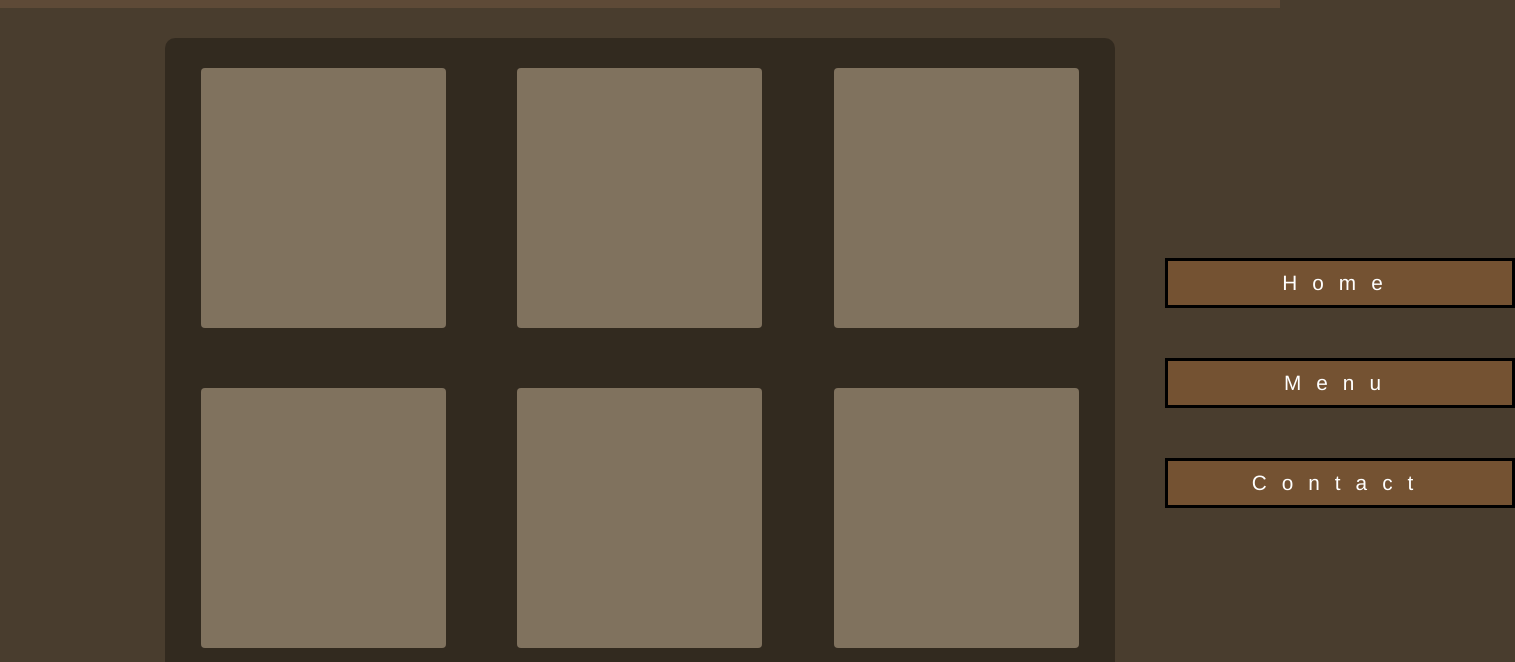
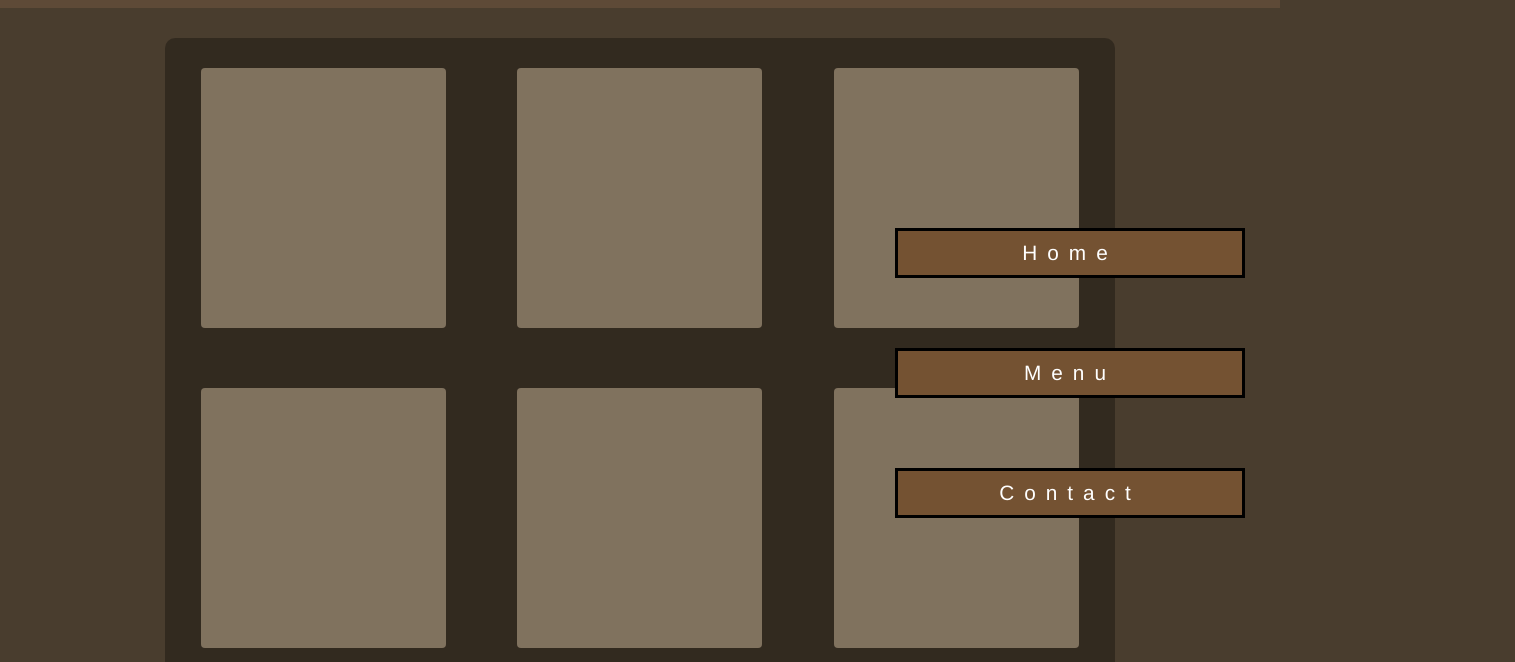
Before and after one commit to ClydeCode/Restaurant-Page, a website built with webpack: page dist/index.html in a window 1280 px wide. Shown: the part 122-784 px from the top of the page, 1515 px wide, since content can reach past the window. Built offline with Linux system fonts and the light colour scheme.

Commit message:
Update UI

```diff
--- a/src/styles.css
+++ b/src/styles.css
@@ -31,7 +31,6 @@ body {
     flex-direction: column;
     align-self: center;
     height: 100vh;
-    position: relative;
 }
 
 .content .main .menu {
@@ -46,7 +45,6 @@ body {
     background-color: black;
     opacity: 0.3;
     border-radius: 10px;
-    /* overflow: scroll; */
     margin-top: 30px;
 }
 
@@ -61,10 +59,10 @@ body {
 .content .main .navigation {
     display: flex;
     flex-direction: column;
-    gap: 50px;
-    position: absolute;
-    top: 250px;
-    right: -400px;
+    gap: 70px;
+    position: fixed;
+    top: 350px;
+    right: 35px;
 }
 
 .content .main .navigation button {
@@ -73,7 +71,7 @@ body {
     border: 3px solid black;
     background-color:rgb(116, 82, 50);
     font-family: 'Franklin Gothic Medium', 'Arial Narrow', Arial, sans-serif;
-    letter-spacing: 15px;
+    letter-spacing: 10px;
     font-size: 1.3rem;
     color:white;
     cursor: pointer;
```
Also changed, not shown: dist/main.js.
